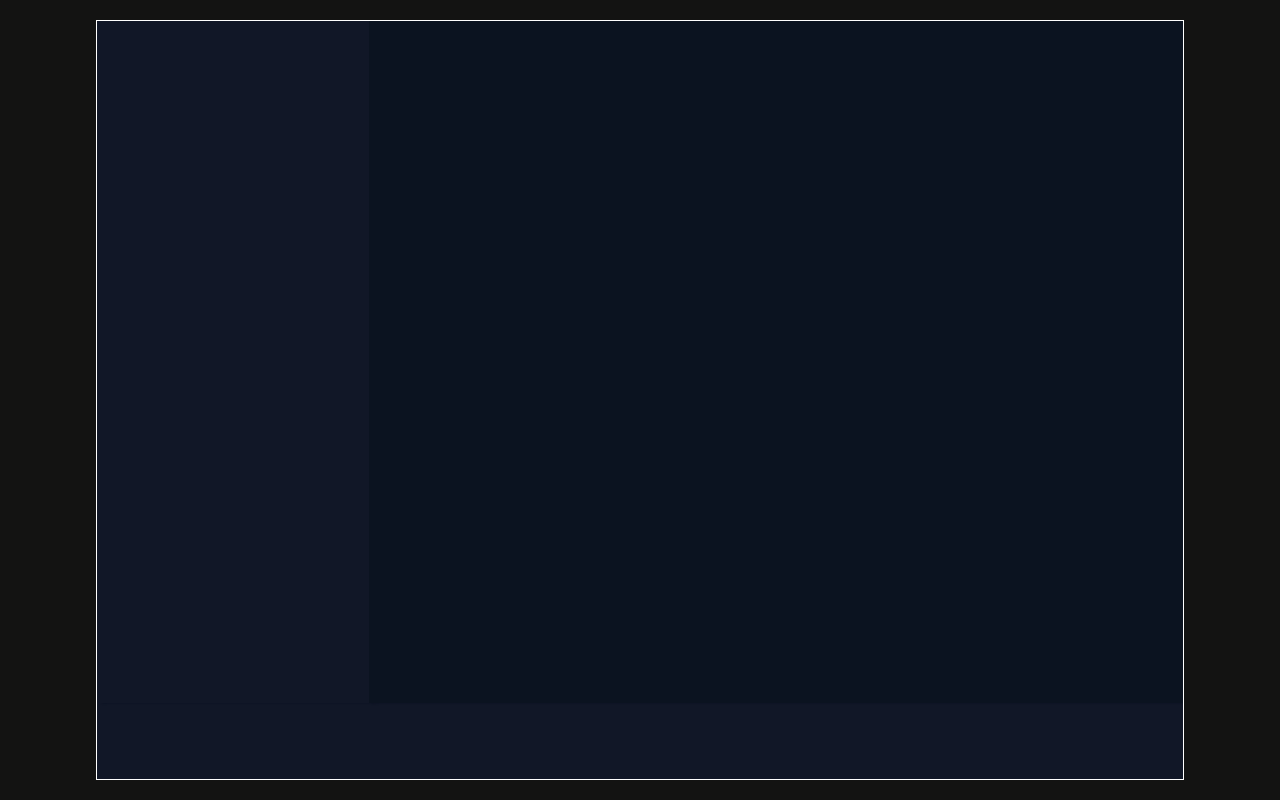
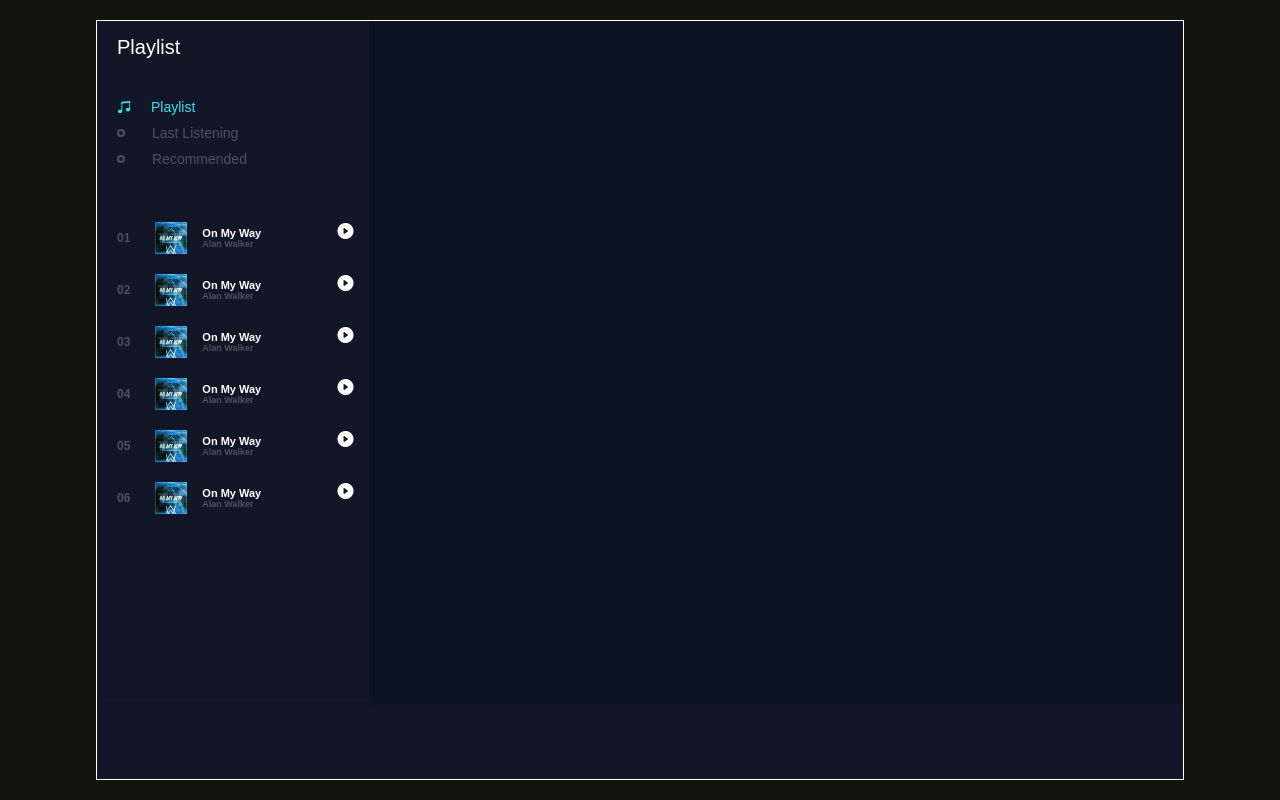
Before and after one commit to aliyeff-f/Music-proyekt, a plain HTML site: page index.html in a window 1280 px wide. Drawn offline with nearby package versions, Linux system fonts and the light colour scheme.

Commit message:
menu-side

```diff
--- a/index.html
+++ b/index.html
@@ -1,18 +1,85 @@
 <!DOCTYPE html>
 <html lang="en">
+
 <head>
     <meta charset="UTF-8">
     <meta name="viewport" content="width=device-width, initial-scale=1.0">
     <title>Music App</title>
     <link rel="stylesheet" href="style.css">
+    <link rel="stylesheet" href="https://cdn.jsdelivr.net/npm/bootstrap-icons@1.11.3/font/bootstrap-icons.min.css">
 </head>
+
 <body>
     <header>
-        <div class="menu side"></div>
-        <div class="song side"></div>
-        <div class="master play"></div>
+        <div class="menu-side">
+            <h1>Playlist</h1>
+            <div class="playlist">
+                <h4 class="active"><span></span><i class="bi bi-music-note-beamed"></i> Playlist</h4>
+                <h4><span></span><i class="bi bi-music-note-beamed"></i> Last Listening</h4>
+                <h4><span></span><i class="bi bi-music-note-beamed"></i> Recommended</h4>
+            </div>
+            <div class="menu-song">
+                <li class="songItem">
+                    <span>01</span>
+                    <img src="img/1.jpg" alt="Alan">
+                    <h5>
+                        On My Way
+                        <div class="subtitle">Alan Walker</div>
+                        <i class="bi playListplay bi-play-circle-fill" id="1"></i>
+                    </h5>
+                </li>
+                <li class="songItem">
+                    <span>02</span>
+                    <img src="img/1.jpg" alt="Alan">
+                    <h5>
+                        On My Way
+                        <div class="subtitle">Alan Walker</div>
+                        <i class="bi playListplay bi-play-circle-fill" id="2"></i>
+                    </h5>
+                </li>
+                <li class="songItem">
+                    <span>03</span>
+                    <img src="img/1.jpg" alt="Alan">
+                    <h5>
+                        On My Way
+                        <div class="subtitle">Alan Walker</div>
+                        <i class="bi playListplay bi-play-circle-fill" id="3"></i>
+                    </h5>
+                </li>
+                <li class="songItem">
+                    <span>04</span>
+                    <img src="img/1.jpg" alt="Alan">
+                    <h5>
+                        On My Way
+                        <div class="subtitle">Alan Walker</div>
+                        <i class="bi playListplay bi-play-circle-fill" id="4"></i>
+                    </h5>
+                </li>
+                <li class="songItem">
+                    <span>05</span>
+                    <img src="img/1.jpg" alt="Alan">
+                    <h5>
+                        On My Way
+                        <div class="subtitle">Alan Walker</div>
+                        <i class="bi playListplay bi-play-circle-fill" id="5"></i>
+                    </h5>
+                </li>
+                <li class="songItem">
+                    <span>06</span>
+                    <img src="img/1.jpg" alt="Alan">
+                    <h5>
+                        On My Way
+                        <div class="subtitle">Alan Walker</div>
+                        <i class="bi playListplay bi-play-circle-fill" id="6"></i>
+                    </h5>
+                </li>
+            </div>
+        </div>
+        <div class="song-side"></div>
+        <div class="master-play"></div>
     </header>
     <script src="app.js"></script>
 
 </body>
+
 </html>
--- a/style.css
+++ b/style.css
@@ -1,18 +1,20 @@
-*{
+* {
     padding: 0;
     margin: 0;
     box-sizing: border-box;
 }
-body{
+
+body {
     width: 100%;
     height: 100vh;
     background-color: #131312;
-    font-family: 'Poppins',sans-serif;
+    font-family: 'Poppins', sans-serif;
     display: flex;
     align-items: center;
     justify-content: center;
 }
-header{
+
+header {
     width: 85%;
     height: 95%;
     border: 1px solid #fff;
@@ -20,7 +22,9 @@ header{
     flex-wrap: wrap;
     overflow: hidden;
 }
-header .menu.side, .song.side{
+
+header .menu-side,
+.song-side {
     position: relative;
     width: 25%;
     height: 90%;
@@ -28,13 +32,121 @@ header .menu.side, .song.side{
     box-shadow: 5px 0px 2px #090f1f;
     color: #fff;
 }
-header .song.side{
+
+header .song-side {
     width: 75%;
     background: #0b1320;
 }
-header .master.play{
+
+header .master-play {
     width: 100%;
     height: 10%;
     background: #111727;
     box-shadow: 0px 3px 8px #090f1f;
 }
+
+header .menu-side h1 {
+    font-size: 20px;
+    margin: 15px 0px 0px 20px;
+    font-weight: 500;
+}
+
+header .menu-side .playlist {
+    margin: 40px 0px 0px 20px;
+}
+
+header .menu-side .playlist h4 {
+    font-size: 14px;
+    font-weight: 400;
+    padding-bottom: 10px;
+    color: #4c5262;
+    cursor: pointer;
+    display: flex;
+    align-items: center;
+    transition: .3s linear;
+}
+
+header .menu-side .playlist h4:hover {
+    color: #fff;
+}
+
+header .menu-side .playlist h4 span {
+    position: relative;
+    margin-right: 35px;
+}
+
+header .menu-side .playlist h4 span::before {
+    content: '';
+    position: absolute;
+    width: 4px;
+    height: 4px;
+    border: 2px solid #4c5262;
+    border-radius: 50%;
+    top: -4px;
+    transition: .3s linear;
+}
+
+header .menu-side .playlist h4:hover span::before {
+    border: 2px solid #fff;
+}
+
+header .menu-side .playlist h4 .bi {
+    display: none;
+}
+
+header .menu-side .playlist .active {
+    color: #36e2ec;
+}
+
+header .menu-side .playlist .active span {
+    display: none;
+}
+
+header .menu-side .playlist .active .bi {
+    display: flex;
+    margin-right: 20px;
+}
+
+header .menu-side .menu-song {
+    width: 100%;
+    height: 300px;
+    margin-top: 40px;
+}
+
+header .menu-side .menu-song li {
+    position: relative;
+    list-style-type: none;
+    padding: 5px 0px 5px 20px;
+    display: flex;
+    align-items: center;
+    margin-bottom: 10px;
+    cursor: pointer;
+    transition: .3s linear;
+}
+header .menu-side .menu-song li:hover{
+    background: rgb(105, 105, 170,.1);
+}
+header .menu-side .menu-song li span{
+    font-size: 12px;
+    font-weight: 600;
+    color: #4c5262;
+}
+header .menu-side .menu-song li img{
+    width: 32px;
+    height: 32px;
+    margin-left: 25px;
+}
+header .menu-side .menu-song li h5{
+    font-size: 11px;
+    margin-left: 15px;
+}
+header .menu-side .menu-song li h5 .subtitle{
+    font-size: 9px;
+    color: #4c5262;
+}
+header .menu-side .menu-song li .bi{
+    position: absolute;
+    right: 15px;
+    top: 6px;
+    font-size: 16px;
+}
```
